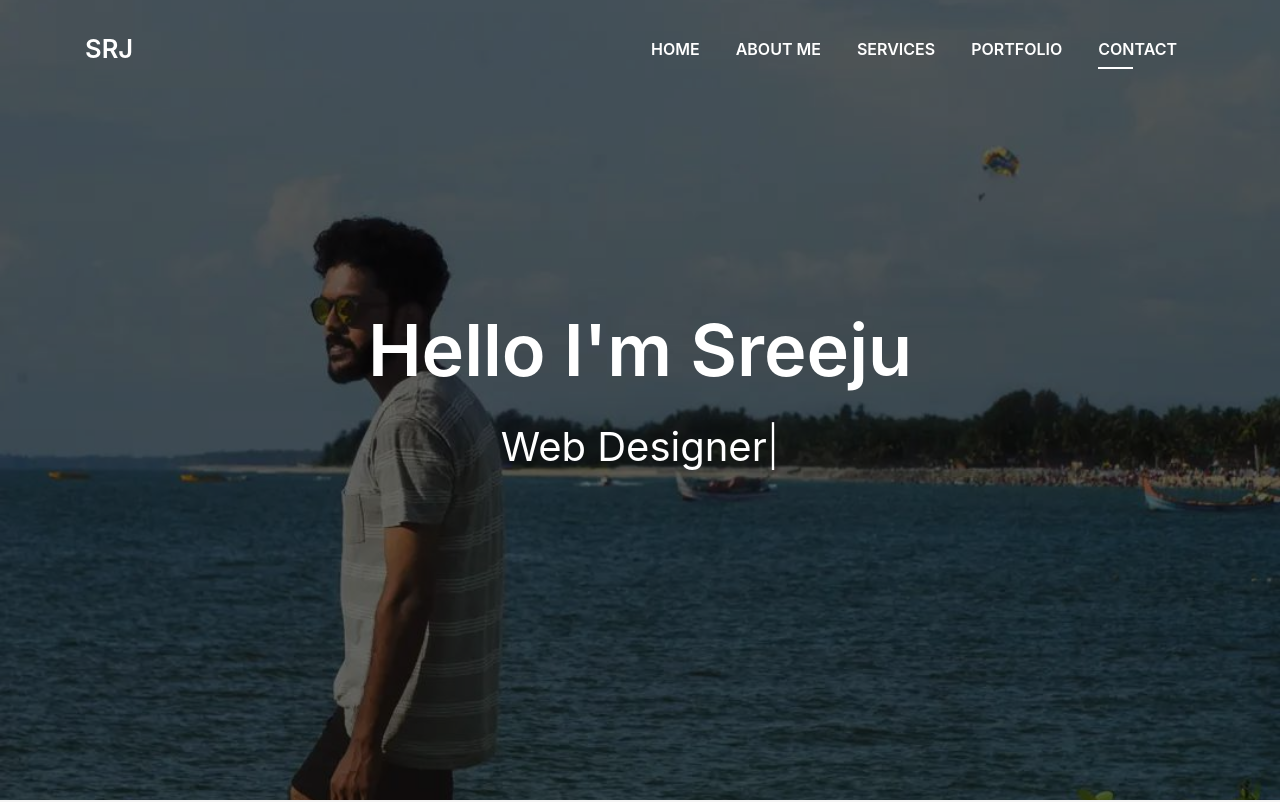
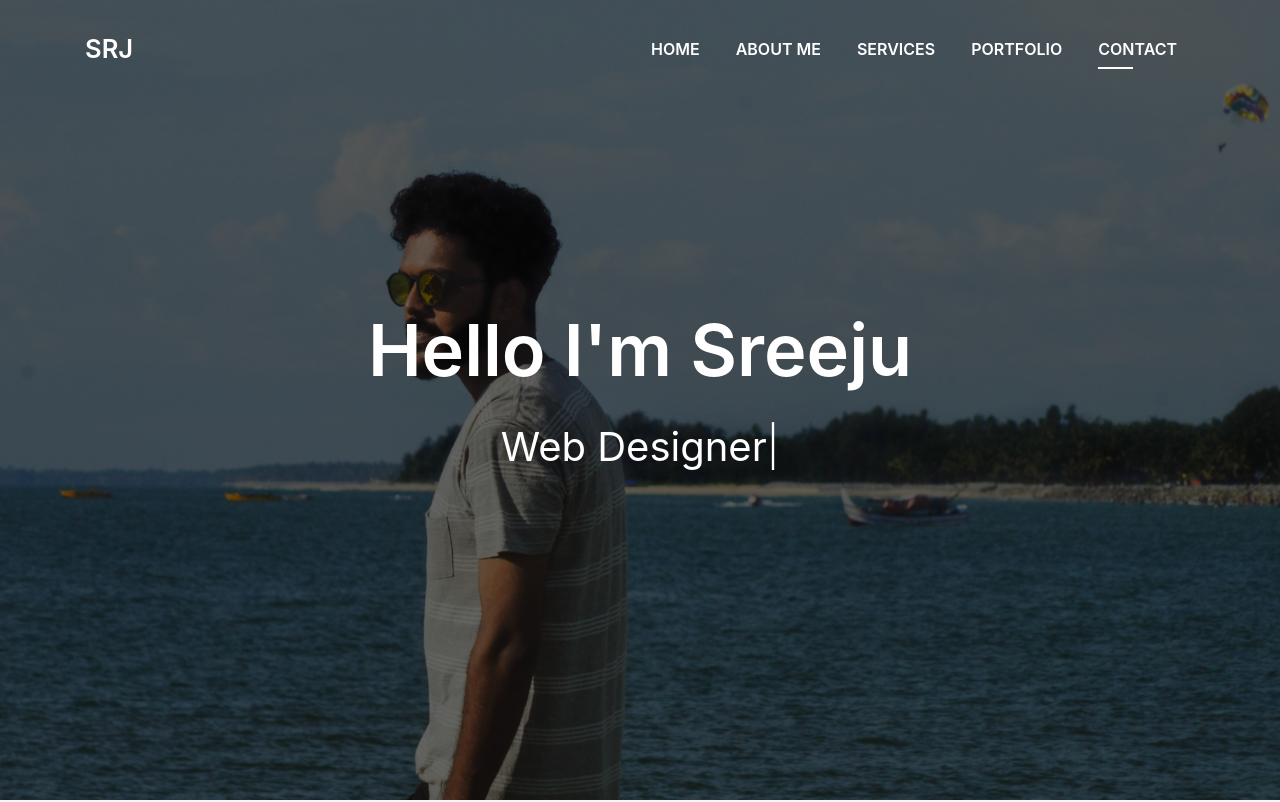
Before and after one commit to SreejuKuttanZz/Sreeju-Static-Website, a plain HTML site: page index.html in a window 1280 px wide. Shown: the top 802 px of the page. Drawn offline with nearby package versions, Linux system fonts and the light colour scheme; files whose address does not match are found by name.

Commit message:
Update index.html

```diff
--- a/index.html
+++ b/index.html
@@ -64,7 +64,7 @@
   <!--/ Nav End /-->
 
   <!--/ Intro Skew Star /-->
-  <div id="home" class="intro route bg-image" style="background-image: url(img/back1.jpg)">
+  <div id="home" class="intro route bg-image" style="background-image: url(img/intro.jpg)">
     <div class="overlay-itro"></div>
     <div class="intro-content display-table">
       <div class="table-cell">
```
